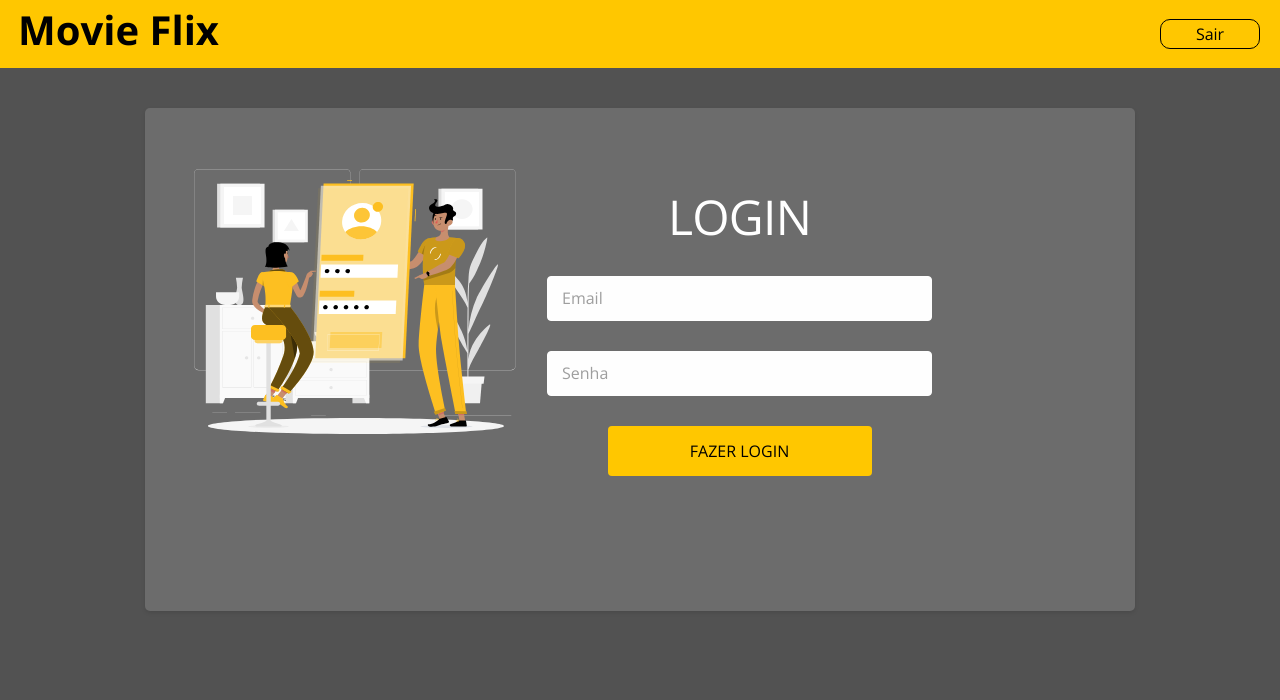
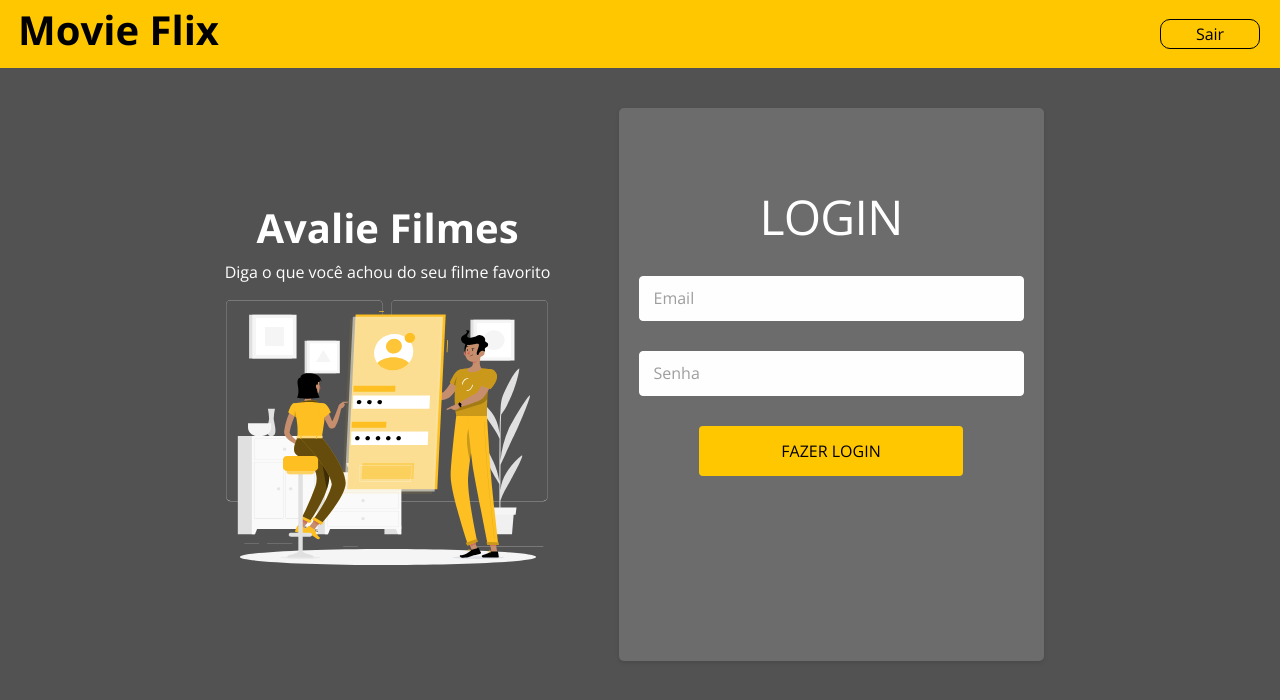
Before and after one commit to Romariorfr/frontend-movie-flix, a React (Create React App) app: page / in a window 1280 px wide. Shown: the top 700 px of the page. Built offline with nearby package versions, Linux system fonts and the light colour scheme; the HTML template or start-up script is replaced by a standard one.

Commit message:
:lipstick: feat: estilizado imagem na tela de login

```diff
--- a/src/Pages/Login/index.tsx
+++ b/src/Pages/Login/index.tsx
@@ -7,10 +7,13 @@ const Login = () => {
   const inputEvent = () => {};
 
   return (
-    <div className="login-container">
+    <div className='container'>
       <div className="image-login">
+        <h1>Avalie Filmes</h1>
+        <p>Diga o que você achou do seu filme favorito</p>
         <BannerImage />
       </div>
+      <div className="card-container">
         <div className="card-login">
           <h1 className="login-title">LOGIN</h1>
           <Input value="Email" onChange={inputEvent} />
@@ -20,6 +23,7 @@ const Login = () => {
           </Link>
         </div>
       </div>
+    </div>
   );
 };
 
--- a/src/Pages/Login/styles.css
+++ b/src/Pages/Login/styles.css
@@ -1,8 +1,11 @@
-.login-container {
+.container {
   display: flex;
   flex-direction: row;
-  align-content: space-between;
+  justify-content: center;
   align-items: center;
+}
+
+.card-container {
   margin: 10px;
   padding: 20px;
   background-color: #6c6c6c;
@@ -25,18 +28,27 @@
   background-color: #ffc700;
   border-radius: 4px;
   border: none;
-  margin-top: 30px;
 }
 
-.card-login{
+.card-login {
   display: flex;
   flex-direction: column;
   align-items: center;
+  padding-bottom: 50px;
+}
+
+.image-login {
+  display: flex;
+  flex-direction: column;
+  justify-content: center;
+  align-items: center;
+
+  display: none;
 }
 
 @media (min-width: 576px) {
-  .login-container {
-    margin: 40px 50px 50px 50px;
+  .card-container {
+    margin: 40px;
     padding-bottom: 135px;
   }
 
@@ -50,10 +62,16 @@
   }
 }
 
-@media(min-width: 768px){
-  .login-container {
-    margin: 40px 145px 145px 145px;
+@media (min-width: 768px) {
+}
+
+@media (min-width: 1200px) {
+  .image-login {
+    display: flex;
+  }
+
+  .card-container {
+    margin: 40px;
     padding-bottom: 135px;
   }
-
 }
```
Lines whose indentation alone changed are shown as unchanged.
